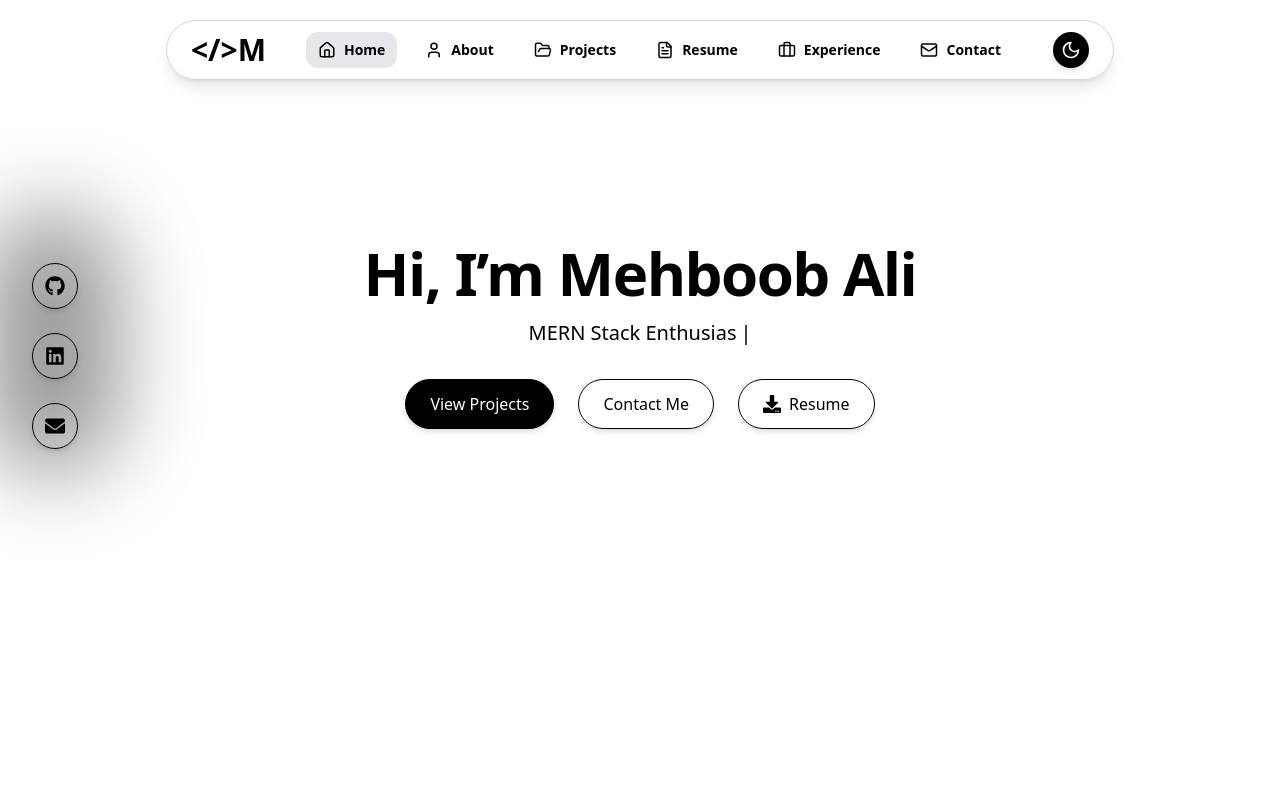
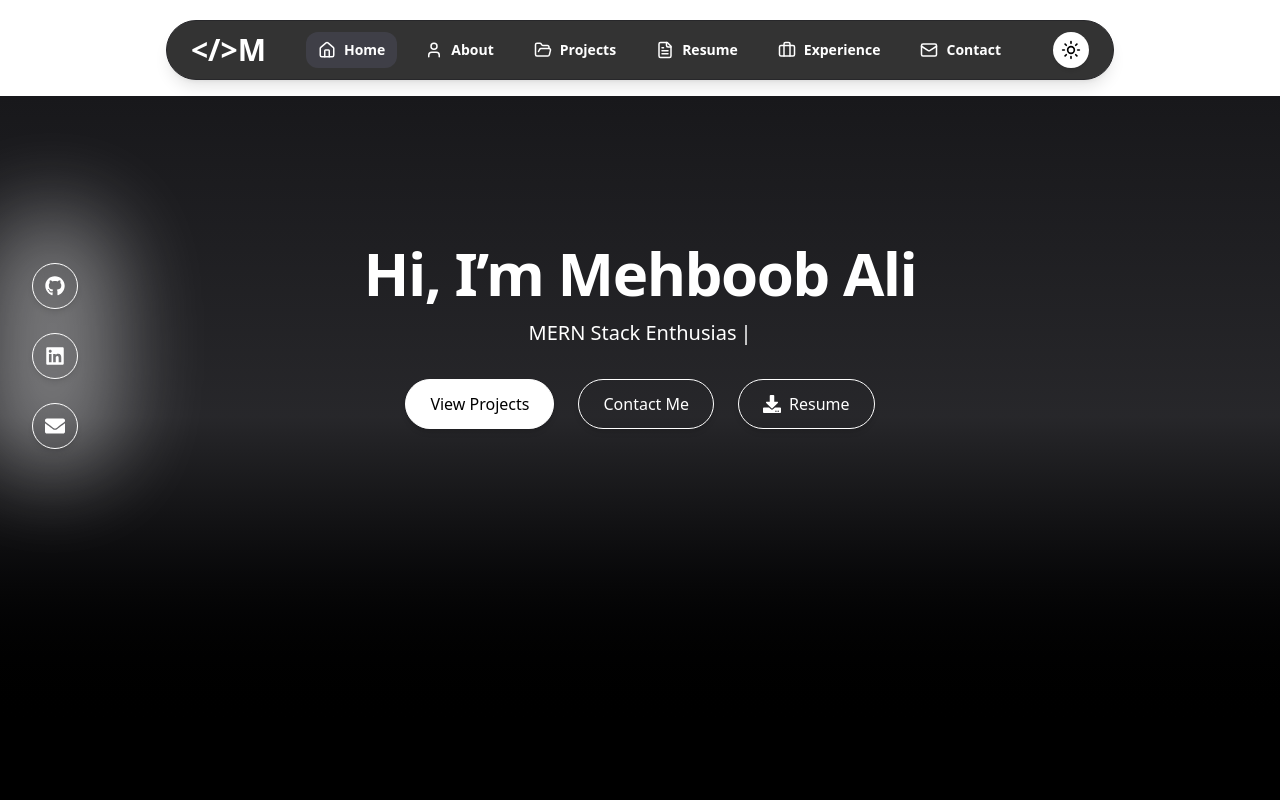
Before and after one commit to meali029/Portfolio, a React (Vite) app: page / in a window 1280 px wide. Shown: the top 800 px of the page. Built offline with nearby package versions, Linux system fonts and the light colour scheme.

Commit message:
dark mode true

```diff
--- a/src/App.jsx
+++ b/src/App.jsx
@@ -9,7 +9,7 @@ import Experience from "./components/Experience/Experience";
 import Contact from "./components/Contact/Contact";
 
 const App = () => {
-  const [darkMode, setDarkMode] = useState(false);
+  const [darkMode, setDarkMode] = useState(true);
 
   return (
     <div className={darkMode ? 'dark' : ''}>
```
